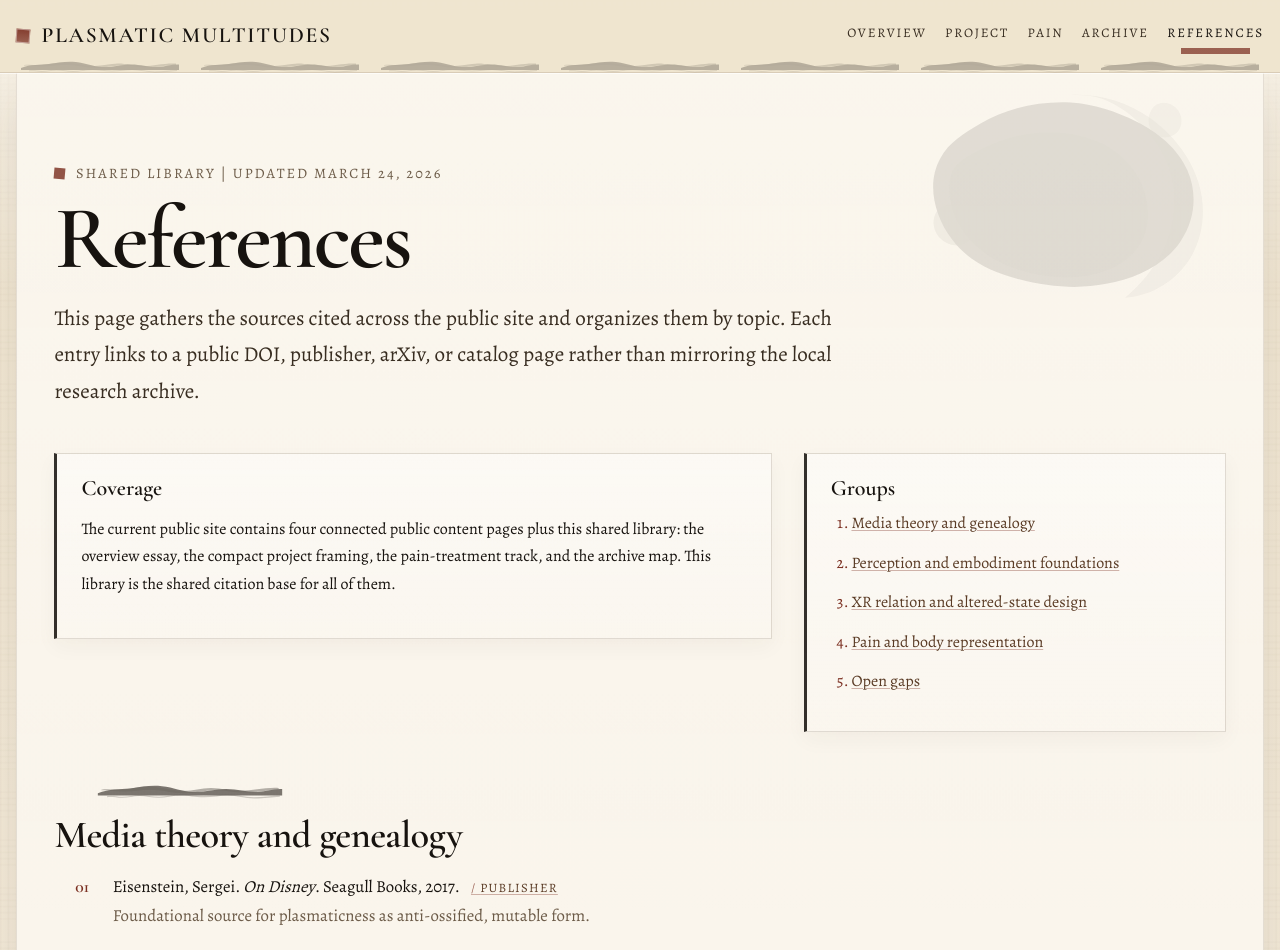
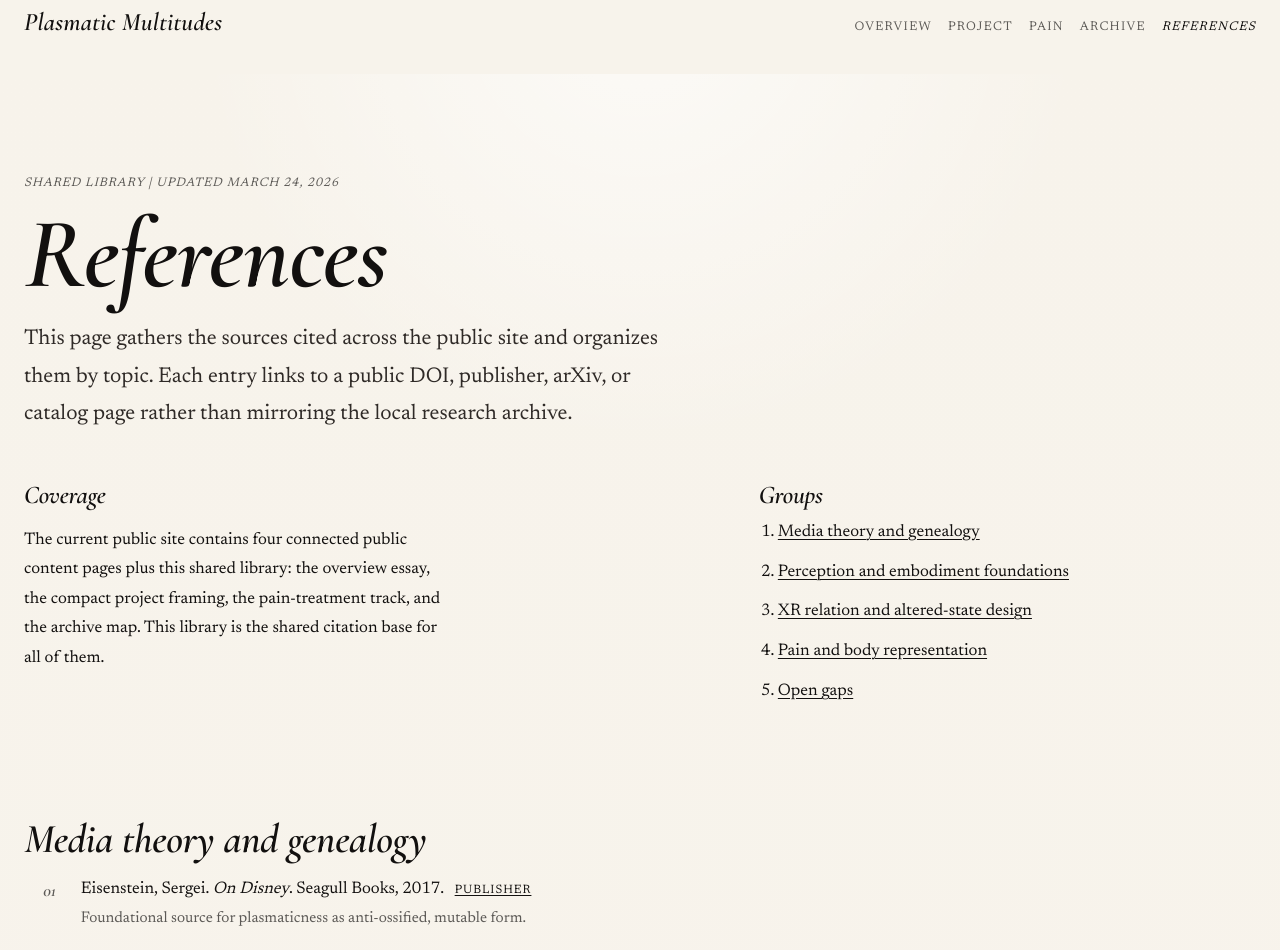
Before and after one commit to MesmerPrism/plasmatic-multitudes-pages, a plain HTML site: page references.html in a window 1280 px wide. Shown: the top 950 px of the page. Drawn offline with nearby package versions, Linux system fonts and the light colour scheme.

Commit message:
Shift site to typography-led ink-on-paper design

```diff
--- a/assets/site.css
+++ b/assets/site.css
@@ -1,37 +1,13 @@
 :root {
   color-scheme: light;
-  --bg: #ece3d0;
-  --paper: #f8f1e4;
-  --paper-strong: #efe4cf;
-  --ink: #17130f;
-  --ink-soft: #382d21;
-  --muted: #6c5b48;
-  --line: #c9b79b;
-  --shadow: rgba(52, 41, 29, 0.1);
-  --accent: #8c2f22;
-  --accent-rgb: 140 47 34;
-  --max-width: 78rem;
-  --measure: 69ch;
-}
-
-.page-project {
-  --accent: #7b4b24;
-  --accent-rgb: 123 75 36;
-}
-
-.page-pain {
-  --accent: #9a3226;
-  --accent-rgb: 154 50 38;
-}
-
-.page-archive {
-  --accent: #6b4831;
-  --accent-rgb: 107 72 49;
-}
-
-.page-references {
-  --accent: #7b2f21;
-  --accent-rgb: 123 47 33;
+  --paper: #f7f3eb;
+  --paper-deep: #efe8dc;
+  --ink: #12100f;
+  --ink-soft: #2f2a27;
+  --ink-muted: rgba(18, 16, 15, 0.68);
+  --ink-faint: rgba(18, 16, 15, 0.18);
+  --max-width: 77rem;
+  --measure: 67ch;
 }
 
 *,
@@ -42,44 +18,39 @@
 
 html {
   scroll-behavior: smooth;
-  background: var(--bg);
+  background: var(--paper-deep);
 }
 
 body {
   min-height: 100vh;
   margin: 0;
   color: var(--ink);
-  background-color: var(--bg);
-  background-image:
-    radial-gradient(circle at 10% 7%, rgba(23, 19, 15, 0.08), transparent 0 18%),
-    radial-gradient(circle at 88% 10%, rgb(var(--accent-rgb) / 0.08), transparent 0 14%),
-    linear-gradient(180deg, rgba(255, 255, 255, 0.55), rgba(255, 255, 255, 0) 18rem),
-    repeating-linear-gradient(90deg, rgba(102, 80, 48, 0.03) 0 1px, transparent 1px 4px),
-    repeating-linear-gradient(180deg, rgba(102, 80, 48, 0.022) 0 1px, transparent 1px 6px),
-    linear-gradient(180deg, #efe4cf 0%, #f8f1e6 34%, #f2e8d7 100%);
-  font-family: "Alegreya", Georgia, serif;
-  line-height: 1.72;
+  background:
+    radial-gradient(circle at 50% 0%, rgba(255, 255, 255, 0.62), transparent 28rem),
+    linear-gradient(180deg, var(--paper) 0%, #f9f5ee 100%);
+  font-family: "Newsreader", Georgia, serif;
+  font-size: 1.05rem;
+  line-height: 1.76;
+  text-rendering: optimizeLegibility;
 }
 
 ::selection {
-  background: rgb(var(--accent-rgb) / 0.18);
+  background: rgba(18, 16, 15, 0.12);
 }
 
 a {
-  color: #5a3b25;
+  color: inherit;
   text-decoration-thickness: 0.08em;
-  text-decoration-color: rgb(var(--accent-rgb) / 0.35);
-  text-underline-offset: 0.14em;
+  text-underline-offset: 0.15em;
 }
 
 a:hover,
 a:focus-visible {
-  color: var(--accent);
-  text-decoration-color: rgb(var(--accent-rgb) / 0.7);
+  color: var(--ink-soft);
 }
 
 a:focus-visible {
-  outline: 2px solid rgb(var(--accent-rgb) / 0.35);
+  outline: 2px solid rgba(18, 16, 15, 0.18);
   outline-offset: 2px;
 }
 
@@ -94,294 +65,157 @@ img {
 }
 
 .shell {
-  width: min(calc(100% - 1.5rem), var(--max-width));
+  width: min(calc(100% - 1.75rem), var(--max-width));
   margin: 0 auto;
-}
-
-main.shell {
-  position: relative;
-  padding: 0 clamp(1rem, 3vw, 2.5rem) 4.5rem;
-  isolation: isolate;
-}
-
-main.shell::before {
-  content: "";
-  position: absolute;
-  inset: 0;
-  z-index: -2;
-  background:
-    linear-gradient(180deg, rgba(255, 255, 255, 0.34), rgba(255, 255, 255, 0)),
-    linear-gradient(180deg, rgba(248, 241, 228, 0.98), rgba(248, 241, 228, 0.92));
-  border-inline: 1px solid rgba(93, 72, 49, 0.14);
-  box-shadow: 0 24px 40px var(--shadow);
 }
 
 .site-header {
   position: sticky;
   top: 0;
   z-index: 20;
-  background: rgba(239, 228, 207, 0.96);
-  border-bottom: 1px solid rgba(93, 72, 49, 0.15);
-  box-shadow: 0 1px 0 rgba(255, 255, 255, 0.65);
-}
-
-.site-header::after {
-  content: "";
-  position: absolute;
-  right: 0;
-  bottom: -1px;
-  left: 0;
-  height: 12px;
-  background: url("brush-divider.svg") repeat-x center / 180px 12px;
-  opacity: 0.28;
-  pointer-events: none;
+  background: rgba(247, 243, 235, 0.96);
+  backdrop-filter: blur(6px);
 }
 
 .site-header__inner {
   display: flex;
-  align-items: center;
+  align-items: baseline;
   justify-content: space-between;
   gap: 1rem;
-  min-height: 4.5rem;
+  min-height: 4.6rem;
 }
 
 .site-title {
-  display: inline-flex;
-  align-items: center;
-  gap: 0.75rem;
   color: var(--ink);
   text-decoration: none;
   font-family: "Cormorant Garamond", Georgia, serif;
-  font-size: 1.35rem;
+  font-size: 1.58rem;
+  font-style: italic;
   font-weight: 600;
-  letter-spacing: 0.08em;
-  text-transform: uppercase;
-}
-
-.site-title::before {
-  content: "";
-  width: 0.85rem;
-  aspect-ratio: 1;
-  background: linear-gradient(180deg, rgb(var(--accent-rgb) / 0.92), rgb(var(--accent-rgb) / 0.72));
-  box-shadow: inset 0 0 0 1px rgba(255, 255, 255, 0.45);
-  transform: rotate(4deg);
+  letter-spacing: 0.01em;
 }
 
 .site-nav {
   display: flex;
   flex-wrap: wrap;
-  gap: 1.15rem;
-  font-size: 0.82rem;
-  letter-spacing: 0.14em;
+  gap: 1rem;
+  font-size: 0.79rem;
+  letter-spacing: 0.1em;
   text-transform: uppercase;
 }
 
 .site-nav a {
-  position: relative;
-  padding: 0.1rem 0 0.4rem;
-  color: var(--ink-soft);
+  color: var(--ink-muted);
   text-decoration: none;
 }
 
-.site-nav a::after {
-  content: "";
-  position: absolute;
-  right: 0;
-  bottom: -0.15rem;
-  left: 0;
-  height: 0.38rem;
-  background: linear-gradient(
-    90deg,
-    transparent 0,
-    transparent 14%,
-    rgb(var(--accent-rgb) / 0.86) 14%,
-    rgb(var(--accent-rgb) / 0.86) 86%,
-    transparent 86%
-  );
-  transform: scaleX(0);
-  transform-origin: left;
-  opacity: 0.85;
-  transition: transform 0.18s ease;
+.site-nav a:hover,
+.site-nav a:focus-visible,
+.site-nav a[aria-current="page"] {
+  color: var(--ink);
+  font-style: italic;
 }
 
-.site-nav a:hover::after,
-.site-nav a:focus-visible::after,
-.site-nav a[aria-current="page"]::after {
-  transform: scaleX(1);
-}
-
-.site-nav a[aria-current="page"] {
-  color: var(--ink);
+main.shell {
+  padding: 0 0 5rem;
 }
 
 .hero {
-  position: relative;
-  padding: clamp(3rem, 8vw, 5.5rem) 0 2.5rem;
-  isolation: isolate;
-}
-
-.hero::before {
-  content: "";
-  position: absolute;
-  top: 0.5rem;
-  right: 0;
-  width: min(24vw, 18rem);
-  aspect-ratio: 1.3;
-  background: url("ink-wash.svg") no-repeat center / contain;
-  opacity: 0.12;
-  transform: rotate(-6deg);
-  z-index: -1;
-  pointer-events: none;
-}
-
-.page-project .hero::before {
-  top: 1rem;
-  right: 1rem;
-}
-
-.page-pain .hero::before {
-  right: 1.5rem;
-  opacity: 0.11;
-}
-
-.page-archive .hero::before {
-  left: 0;
-  right: auto;
-  opacity: 0.1;
-  transform: scaleX(-1) rotate(-9deg);
-}
-
-.page-references .hero::before {
-  top: 0.7rem;
-  right: 1rem;
+  padding: clamp(3.6rem, 9vw, 6.2rem) 0 2.8rem;
 }
 
 .eyebrow {
-  display: inline-flex;
-  align-items: center;
-  gap: 0.65rem;
-  margin: 0 0 0.8rem;
-  color: var(--muted);
-  font-size: 0.9rem;
-  letter-spacing: 0.14em;
+  margin: 0 0 1rem;
+  color: var(--ink-muted);
+  font-size: 0.78rem;
+  font-style: italic;
+  letter-spacing: 0.08em;
   text-transform: uppercase;
 }
 
-.eyebrow::before {
-  content: "";
-  width: 0.7rem;
-  aspect-ratio: 1;
-  background: rgb(var(--accent-rgb) / 0.82);
-  transform: rotate(5deg);
+.hero h1,
+.article h2,
+.article h3,
+.panel h2,
+.panel h3,
+.references h2 {
+  font-family: "Cormorant Garamond", Georgia, serif;
+  font-style: italic;
+  font-weight: 600;
+  letter-spacing: -0.01em;
 }
 
 .hero h1 {
   margin: 0;
-  max-width: 12ch;
-  font-family: "Cormorant Garamond", Georgia, serif;
-  font-size: clamp(3.3rem, 7vw, 6rem);
-  font-weight: 600;
-  line-height: 0.9;
-  letter-spacing: -0.03em;
+  max-width: 8ch;
+  font-size: clamp(4rem, 7.8vw, 6.9rem);
+  line-height: 0.88;
   text-wrap: balance;
 }
 
 .deck {
-  max-width: 50rem;
-  margin: 1.3rem 0 0;
-  font-size: clamp(1.12rem, 2vw, 1.32rem);
+  max-width: 42rem;
+  margin: 1.4rem 0 0;
   color: var(--ink-soft);
+  font-size: clamp(1.16rem, 2.1vw, 1.34rem);
 }
 
 .intro-grid {
   display: grid;
-  grid-template-columns: minmax(0, 1.7fr) minmax(17rem, 1fr);
-  gap: 2rem;
+  grid-template-columns: minmax(0, 1.4fr) minmax(15rem, 1fr);
+  gap: 2.4rem;
   align-items: start;
-  margin-top: 2.75rem;
+  margin-top: 3rem;
 }
 
 .panel {
-  padding: 1.35rem 1.4rem 1.45rem 1.5rem;
-  background: linear-gradient(180deg, rgba(255, 255, 255, 0.45), rgba(255, 255, 255, 0.18));
-  border: 1px solid rgba(94, 73, 51, 0.18);
-  border-left: 3px solid rgba(23, 19, 15, 0.88);
-  box-shadow: 0 8px 20px rgba(54, 41, 29, 0.04);
+  padding: 0;
+  background: none;
 }
 
 .panel h2,
 .panel h3 {
-  margin: 0 0 0.65rem;
-  font-family: "Cormorant Garamond", Georgia, serif;
-  font-size: 1.38rem;
-  font-weight: 600;
-  line-height: 1.1;
+  margin: 0 0 0.55rem;
+  font-size: 1.6rem;
+  line-height: 1.04;
 }
 
 .panel p,
 .panel li {
-  font-size: 1rem;
+  max-width: 44ch;
 }
 
 .section-list,
 .compact-list {
   margin: 0;
-  padding-left: 1.3rem;
+  padding-left: 1.2rem;
 }
 
 .section-list li,
 .compact-list li {
-  margin-bottom: 0.75rem;
-}
-
-.section-list li::marker,
-.compact-list li::marker,
-.article ol li::marker {
-  color: var(--accent);
-}
-
-.compact-list li {
-  max-width: var(--measure);
+  margin-bottom: 0.65rem;
 }
 
 .article {
-  padding-bottom: 2rem;
+  padding-bottom: 1.5rem;
 }
 
 .article section {
-  position: relative;
-  padding-top: 2.8rem;
-}
-
-.article section::before,
-.references::before {
-  content: "";
-  position: absolute;
-  top: 0.8rem;
-  left: 0;
-  width: min(17rem, 46%);
-  height: 14px;
-  background: url("brush-divider.svg") no-repeat left center / 100% 100%;
-  opacity: 0.62;
+  padding-top: 3.6rem;
 }
 
 .article h2,
 .references h2 {
   margin: 0 0 1rem;
-  font-family: "Cormorant Garamond", Georgia, serif;
-  font-size: clamp(2rem, 3vw, 2.7rem);
-  font-weight: 600;
-  line-height: 0.98;
-  letter-spacing: -0.015em;
+  font-size: clamp(2.2rem, 3.2vw, 3rem);
+  line-height: 0.96;
   text-wrap: balance;
 }
 
 .article h3 {
-  margin: 2rem 0 0.7rem;
-  font-family: "Cormorant Garamond", Georgia, serif;
-  font-size: clamp(1.35rem, 2.1vw, 1.72rem);
-  font-weight: 600;
-  line-height: 1.08;
+  margin: 2rem 0 0.65rem;
+  font-size: clamp(1.48rem, 2.2vw, 1.86rem);
+  line-height: 1.02;
   color: var(--ink-soft);
 }
 
@@ -391,26 +225,16 @@ main.shell::before {
 .references p {
   max-width: var(--measure);
   margin: 0 0 1rem;
-  font-size: 1.05rem;
 }
 
 .article ul,
 .article ol {
-  padding-left: 1.3rem;
-}
-
-.article section:first-of-type > p:first-of-type::first-letter {
-  float: left;
-  margin: 0.08rem 0.5rem 0 0;
-  font-family: "Cormorant Garamond", Georgia, serif;
-  font-size: 4.6rem;
-  line-height: 0.72;
-  color: var(--accent);
+  padding-left: 1.2rem;
 }
 
 .citation {
-  color: var(--muted);
-  font-size: 0.88em;
+  color: var(--ink-muted);
+  font-size: 0.9em;
   white-space: normal;
 }
 
@@ -418,27 +242,19 @@ main.shell::before {
   color: inherit;
 }
 
-.citation a:hover,
-.citation a:focus-visible {
-  color: var(--accent);
-}
-
 .closing-note {
-  margin-top: 2.1rem;
-  padding-top: 1.15rem;
-  color: var(--muted);
-  border-top: 1px solid rgba(93, 72, 49, 0.16);
+  margin-top: 2rem;
+  color: var(--ink-muted);
   font-style: italic;
 }
 
 .references {
-  position: relative;
-  margin-top: 0.5rem;
-  padding: 2.6rem 0 4rem;
+  margin-top: 1.2rem;
+  padding-top: 2rem;
 }
 
 .references-list {
-  margin: 1.4rem 0 0;
+  margin: 1.3rem 0 0;
   padding: 0;
   list-style: none;
   counter-reset: reference;
@@ -446,157 +262,93 @@ main.shell::before {
 
 .references-list li {
   position: relative;
-  max-width: 76ch;
-  margin: 0;
-  padding: 0.15rem 0 1.25rem 2.35rem;
-  border-bottom: 1px solid rgba(93, 72, 49, 0.12);
-  counter-increment: reference;
-}
-
-.references-list li + li {
-  margin-top: 1rem;
+  max-width: 78ch;
+  margin: 0 0 1.35rem;
+  padding-left: 2.35rem;
 }
 
 .references-list li::before {
   content: counter(reference, decimal-leading-zero);
+  counter-increment: reference;
   position: absolute;
-  top: 0.1rem;
+  top: 0.05rem;
   left: 0;
+  color: var(--ink-muted);
   font-family: "Cormorant Garamond", Georgia, serif;
-  font-size: 1.1rem;
+  font-size: 1.08rem;
+  font-style: italic;
   font-weight: 600;
-  color: var(--accent);
 }
 
 .ref-note {
-  margin: 0.45rem 0 0;
-  color: var(--muted);
+  margin: 0.35rem 0 0;
+  color: var(--ink-muted);
   font-size: 0.96rem;
 }
 
 .source-link {
   display: inline-block;
-  margin-left: 0.5rem;
-  font-size: 0.8rem;
-  letter-spacing: 0.1em;
+  margin-left: 0.45rem;
+  font-size: 0.76rem;
+  letter-spacing: 0.08em;
   text-transform: uppercase;
 }
 
-.source-link::before {
-  content: "/ ";
-  color: rgb(var(--accent-rgb) / 0.8);
+.footer {
+  padding: 1.6rem 0 3rem;
+  color: var(--ink-muted);
+  font-size: 0.96rem;
 }
 
-.footer {
-  position: relative;
-  border-top: 1px solid rgba(93, 72, 49, 0.14);
-  padding: 1.5rem 0 3rem;
-  color: var(--muted);
-  font-size: 0.97rem;
-  background: linear-gradient(180deg, rgba(255, 255, 255, 0), rgba(255, 255, 255, 0.22));
-}
-
-.footer::before {
-  content: "";
-  position: absolute;
-  top: -1px;
-  right: 0;
-  left: 0;
-  height: 12px;
-  background: url("brush-divider.svg") repeat-x center / 180px 12px;
-  opacity: 0.22;
-  pointer-events: none;
-}
-
-@media (prefers-reduced-motion: no-preference) {
-  .hero > * {
-    animation: rise 0.65s ease both;
-  }
-
-  .hero > *:nth-child(2) {
-    animation-delay: 0.05s;
-  }
-
-  .hero > *:nth-child(3) {
-    animation-delay: 0.12s;
-  }
-
-  .hero > *:nth-child(4) {
-    animation-delay: 0.2s;
-  }
-}
-
-@keyframes rise {
-  from {
-    opacity: 0;
-    transform: translateY(10px);
-  }
-
-  to {
-    opacity: 1;
-    transform: translateY(0);
-  }
-}
-
-@media (max-width: 960px) {
+@media (max-width: 900px) {
   .intro-grid {
     grid-template-columns: 1fr;
-    gap: 1.2rem;
-  }
-
-  .hero::before {
-    width: min(40vw, 14rem);
-    opacity: 0.09;
+    gap: 1.8rem;
   }
 }
 
 @media (max-width: 640px) {
   .shell {
-    width: min(calc(100% - 0.85rem), var(--max-width));
-  }
-
-  main.shell {
-    padding: 0 0.9rem 4rem;
-  }
-
-  main.shell::before {
-    border-inline: none;
-    box-shadow: none;
+    width: min(calc(100% - 1rem), var(--max-width));
   }
 
   .site-header__inner {
     flex-direction: column;
     align-items: flex-start;
     justify-content: center;
+    gap: 0.55rem;
     min-height: auto;
-    padding: 0.8rem 0 1rem;
+    padding: 0.9rem 0 1rem;
   }
 
   .site-title {
-    font-size: 1.15rem;
+    font-size: 1.38rem;
   }
 
   .site-nav {
-    gap: 0.85rem;
-    font-size: 0.76rem;
-    letter-spacing: 0.12em;
+    gap: 0.75rem;
+    font-size: 0.72rem;
+  }
+
+  main.shell {
+    padding-bottom: 4rem;
   }
 
   .hero {
-    padding-top: 2.6rem;
+    padding-top: 2.8rem;
   }
 
   .hero h1 {
     max-width: 9ch;
-    font-size: clamp(2.65rem, 15vw, 3.6rem);
+    font-size: clamp(3.2rem, 15vw, 4.6rem);
   }
 
   .deck {
     font-size: 1.06rem;
   }
 
-  .panel {
-    padding: 1.05rem 1.1rem 1.1rem 1.15rem;
+  .article section {
+    padding-top: 3rem;
   }
 
   .article p,
@@ -606,12 +358,7 @@ main.shell::before {
     font-size: 1rem;
   }
 
-  .article section:first-of-type > p:first-of-type::first-letter {
-    margin-right: 0.35rem;
-    font-size: 3.6rem;
-  }
-
   .references-list li {
-    padding-left: 1.9rem;
+    padding-left: 2rem;
   }
 }
--- a/references.html
+++ b/references.html
@@ -11,7 +11,7 @@
     <link rel="preconnect" href="https://fonts.googleapis.com">
     <link rel="preconnect" href="https://fonts.gstatic.com" crossorigin>
     <link
-      href="https://fonts.googleapis.com/css2?family=Alegreya:wght@400;500;600;700&amp;family=Cormorant+Garamond:wght@500;600;700&amp;display=swap"
+      href="https://fonts.googleapis.com/css2?family=Newsreader:opsz,wght@6..72,400;6..72,500;6..72,600&amp;family=Cormorant+Garamond:ital,wght@0,600;0,700;1,600;1,700&amp;display=swap"
       rel="stylesheet"
     >
     <link rel="stylesheet" href="assets/site.css">
```
Also changed, not shown: archive.html (+1 -1 lines), index.html (+1 -1 lines), pain.html (+1 -1 lines), project.html (+1 -1 lines).
